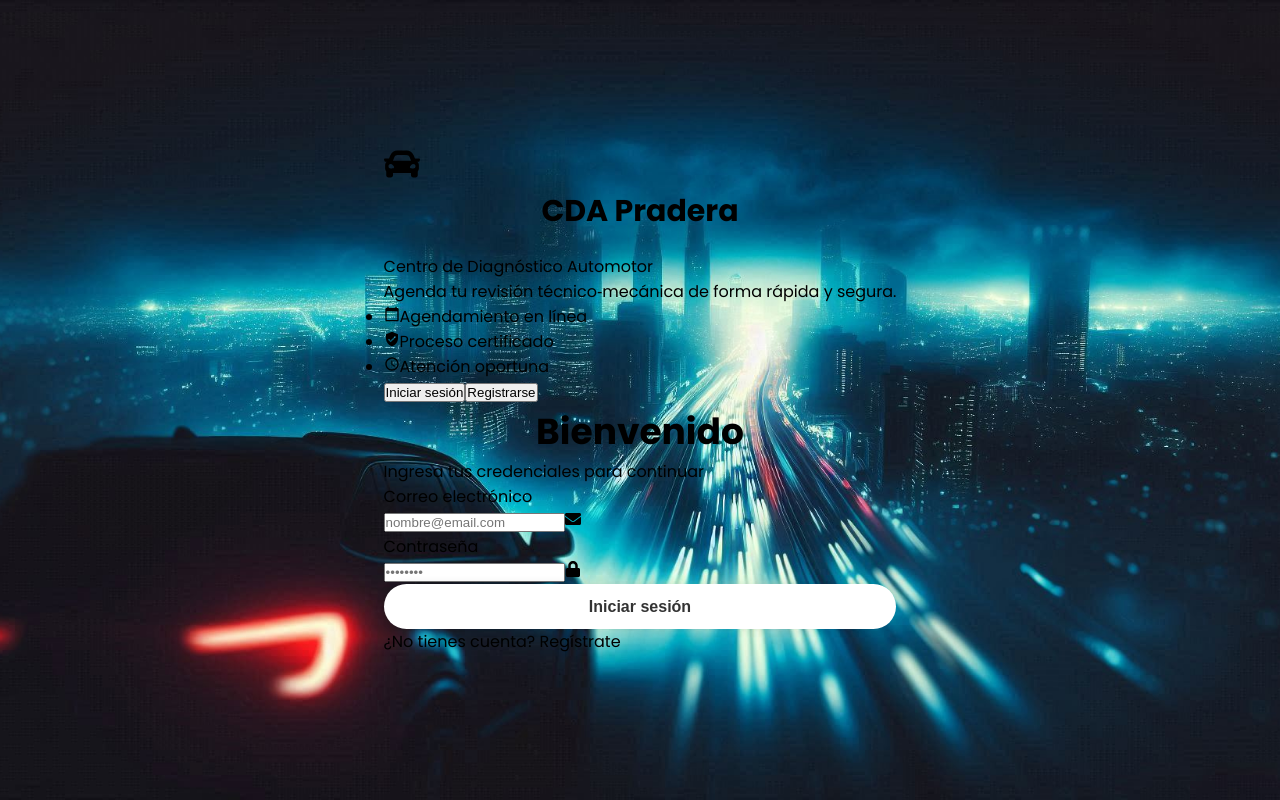
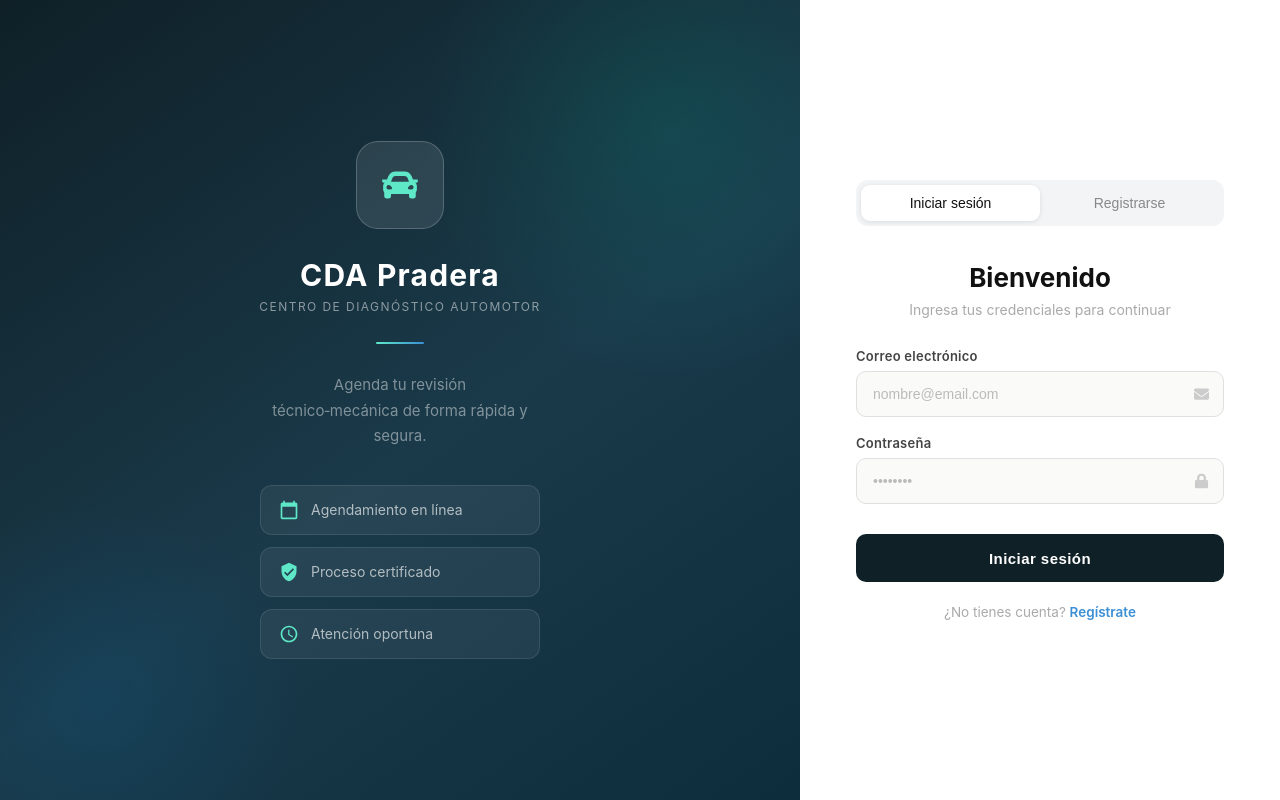
Before and after one commit to andresmdevco/cda-appointment-system-frontend, a React (Create React App) app: page / in a window 1280 px wide. Built offline with nearby package versions, Linux system fonts and the light colour scheme.

Commit message:
style: redesign LoginRegister styles for full-screen two-column layout

```diff
--- a/src/Components/LoginRegister/LoginRegister.css
+++ b/src/Components/LoginRegister/LoginRegister.css
@@ -1,124 +1,329 @@
-.wrapper {
+/* ─── Reset y página completa ────────────────────── */
+*, *::before, *::after {
+  box-sizing: border-box;
+  margin: 0;
+  padding: 0;
+}
+
+html, body, #root {
+  width: 100%;
+  height: 100%;
+}
+
+body {
+  font-family: 'Inter', system-ui, sans-serif;
+}
+
+/* ─── Contenedor principal — ocupa todo el viewport ─ */
+.auth-page {
+  display: flex;
+  width: 100vw;
+  height: 100vh;
+  overflow: hidden;
+}
+
+/* ─── Panel izquierdo (marca) ─────────────────────── */
+.auth-left {
+  flex: 1;
+  background: linear-gradient(145deg, #0f2027 0%, #1a3a4a 55%, #0d2d3d 100%);
+  display: flex;
+  flex-direction: column;
+  align-items: center;
+  justify-content: center;
+  padding: 52px 60px;
   position: relative;
-    width: 420px;
-    height: 450px;
-    background: transparent;
-    border: 2px solid rgba(255, 255, 255, .1);
-    backdrop-filter: blur(30px);
-    border-radius: 10px;
-    box-shadow: 0 0 10px rgba(0, 0, 0, .2);
-    color: #fff;
+  overflow: hidden;
+}
+
+/* Destellos de fondo */
+.auth-left::before {
+  content: '';
+  position: absolute;
+  width: 500px;
+  height: 500px;
+  background: radial-gradient(circle, rgba(0, 180, 150, 0.15) 0%, transparent 70%);
+  top: -120px;
+  right: -120px;
+}
+.auth-left::after {
+  content: '';
+  position: absolute;
+  width: 400px;
+  height: 400px;
+  background: radial-gradient(circle, rgba(0, 120, 200, 0.12) 0%, transparent 70%);
+  bottom: -100px;
+  left: -100px;
+}
+
+.cda-logo-box {
+  width: 88px;
+  height: 88px;
+  background: rgba(255, 255, 255, 0.1);
+  border: 1.5px solid rgba(255, 255, 255, 0.2);
+  border-radius: 22px;
   display: flex;
   align-items: center;
-    overflow: hidden;
-    transition: height .2s ease;
+  justify-content: center;
+  color: #5ee8c8;
+  margin-bottom: 28px;
+  position: relative;
+  z-index: 1;
 }
 
-.wrapper.active {
-    height: 520px;
+.cda-logo-box svg {
+  font-size: 44px;
 }
 
-.wrapper .form-box{
-    width: 100%;
-    padding: 40px;
+.cda-brand {
+  text-align: center;
+  position: relative;
+  z-index: 1;
 }
 
-.wrapper .form-box.login {
-    transition: translate .18s ease;
-    translate: 0;
+.cda-brand h2 {
+  font-size: 30px;
+  font-weight: 700;
+  color: #ffffff;
+  letter-spacing: 0.04em;
+  margin: 0 0 6px;
 }
 
-.wrapper.active .form-box.login {
-    transition: none;
-    translate: -400px;
+.cda-brand p {
+  font-size: 12px;
+  color: rgba(255, 255, 255, 0.5);
+  letter-spacing: 0.12em;
+  text-transform: uppercase;
+  margin: 0;
 }
 
-.wrapper .form-box.register {
-    position: absolute;
-    transition: none;
-    translate: 400px;
+.cda-divider {
+  width: 48px;
+  height: 2px;
+  background: linear-gradient(90deg, #5ee8c8, #3b8fd4);
+  border-radius: 2px;
+  margin: 28px 0;
+  position: relative;
+  z-index: 1;
 }
 
-.wrapper.active .form-box.register {
-    transition: translate .18s ease;
-    translate: 0;
+.cda-tagline {
+  font-size: 15px;
+  color: rgba(255, 255, 255, 0.45);
+  text-align: center;
+  line-height: 1.7;
+  max-width: 260px;
+  position: relative;
+  z-index: 1;
 }
 
-form h1{
-    font-size: 36px;
+.cda-features {
+  list-style: none;
+  padding: 0;
+  margin: 36px 0 0;
+  display: flex;
+  flex-direction: column;
+  gap: 12px;
+  width: 100%;
+  max-width: 280px;
+  position: relative;
+  z-index: 1;
+}
+
+.cda-features li {
+  display: flex;
+  align-items: center;
+  gap: 12px;
+  background: rgba(255, 255, 255, 0.06);
+  border: 0.5px solid rgba(255, 255, 255, 0.1);
+  border-radius: 12px;
+  padding: 14px 18px;
+}
+
+.cda-features li svg {
+  color: #5ee8c8;
+  font-size: 20px;
+  flex-shrink: 0;
+}
+
+.cda-features li span {
+  font-size: 14px;
+  color: rgba(255, 255, 255, 0.65);
+}
+
+/* ─── Panel derecho (formulario) ─────────────────── */
+.auth-right {
+  width: 480px;
+  flex-shrink: 0;
+  background: #ffffff;
+  display: flex;
+  flex-direction: column;
+  align-items: center;
+  justify-content: center;
+  padding: 64px 56px;
+}
+
+/* Tabs */
+.auth-tabs {
+  display: flex;
+  width: 100%;
+  background: #f3f4f6;
+  border-radius: 12px;
+  padding: 5px;
+  margin-bottom: 36px;
+}
+
+.auth-tabs button {
+  flex: 1;
+  padding: 10px 0;
+  font-size: 14px;
+  font-weight: 500;
+  border: none;
+  border-radius: 9px;
+  background: transparent;
+  color: #888;
+  cursor: pointer;
+  transition: all 0.15s ease;
+}
+
+.auth-tabs button.active {
+  background: #ffffff;
+  color: #111;
+  box-shadow: 0 1px 5px rgba(0, 0, 0, 0.1);
+}
+
+/* Formulario */
+.auth-form {
+  width: 100%;
+}
+
+.auth-form h1 {
+  font-size: 26px;
+  font-weight: 700;
+  color: #111;
+  margin: 0 0 8px;
   text-align: center;
 }
 
-form .input-box{
-    position: relative;
-    width: 100%;
-    height: 50px;
-    margin: 30px 0;
+.form-subtitle {
+  font-size: 14px;
+  color: #aaa;
+  text-align: center;
+  margin: 0 0 30px;
 }
 
-.input-box input{
-    width: 100%;
-    height: 100%;
-    background: transparent;
-    border: none;
-    outline: none;
-    border: 2px solid rgba(255, 255, 255, .2);
-    border-radius: 40px;
-    font-size: 16px;
-    color: #fff;
-    padding: 20px 45px 20px 20px;
+/* Campos */
+.field {
+  margin-bottom: 18px;
 }
 
-.input-box input::placeholder{
-    color: #fff;
+.field label {
+  display: block;
+  font-size: 13px;
+  font-weight: 600;
+  color: #444;
+  margin-bottom: 7px;
+  letter-spacing: 0.02em;
 }
 
-.input-box .icon{
-    position: absolute;
-    right: 20px;
-    top: 50%;
-    translate: 0 -50%;
-    font-size: 16px;
+.field-inner {
+  position: relative;
 }
 
-form .remember-forgot{
-    display: flex;
-    justify-content: space-between;
-    font-size: 14.5px;
-    margin: -15px 0 15px;
+.field-inner input {
+  width: 100%;
+  height: 46px;
+  padding: 0 44px 0 16px;
+  font-size: 14px;
+  border: 1px solid #e0e0e0;
+  border-radius: 10px;
+  background: #fafaf8;
+  color: #111;
+  outline: none;
+  transition: border-color 0.15s, box-shadow 0.15s;
+  box-sizing: border-box;
 }
 
-.remember-forgot label input{
-    accent-color: #fff;
-    margin-right: 4px;
+.field-inner input::placeholder {
+  color: #bbb;
 }
 
-form button {
-    width: 100%;
-    height: 45px;
+.field-inner input:focus {
+  border-color: #3b8fd4;
+  box-shadow: 0 0 0 3px rgba(59, 143, 212, 0.12);
   background: #fff;
-    border: none;
-    outline: none;
-    border-radius: 40px;
-    box-shadow: 0 0 10px rgba(0, 0, 0, .1);
-    cursor: pointer;
-    font-size: 16px;
-    color: #333;
-    font-weight: 700;
 }
 
-for .register-link {
-    font-size: 14.5px;
-    text-align: center;
-    margin: 20px 0 15px;
+.field-icon {
+  position: absolute;
+  right: 15px;
+  top: 50%;
+  transform: translateY(-50%);
+  font-size: 15px;
+  color: #ccc;
+  pointer-events: none;
 }
 
-.register-link p a {
+/* Botón principal */
+.submit-btn {
+  width: 100%;
+  height: 48px;
+  margin-top: 12px;
+  background: #0f2027;
   color: #fff;
-    text-decoration: none;
+  border: none;
+  border-radius: 10px;
+  font-size: 15px;
   font-weight: 600;
+  cursor: pointer;
+  letter-spacing: 0.03em;
+  transition: background 0.15s, transform 0.1s;
 }
 
-.register-link p a:hover {
+.submit-btn:hover {
+  background: #1a3a4a;
+}
+
+.submit-btn:active {
+  transform: scale(0.98);
+}
+
+/* Link para cambiar entre vistas */
+.switch-link {
+  margin-top: 22px;
+  font-size: 13.5px;
+  color: #aaa;
+  text-align: center;
+}
+
+.switch-link span {
+  color: #3b8fd4;
+  font-weight: 600;
+  cursor: pointer;
+}
+
+.switch-link span:hover {
   text-decoration: underline;
 }
+
+/* ─── Responsivo ──────────────────────────────────── */
+@media (max-width: 768px) {
+  .auth-page {
+    flex-direction: column;
+    height: auto;
+    min-height: 100vh;
+  }
+
+  .auth-left {
+    padding: 48px 32px;
+    flex: none;
+  }
+
+  .cda-features {
+    display: none;
+  }
+
+  .auth-right {
+    width: 100%;
+    padding: 40px 28px;
+  }
+}
```
Lines whose indentation alone changed are shown as unchanged.
